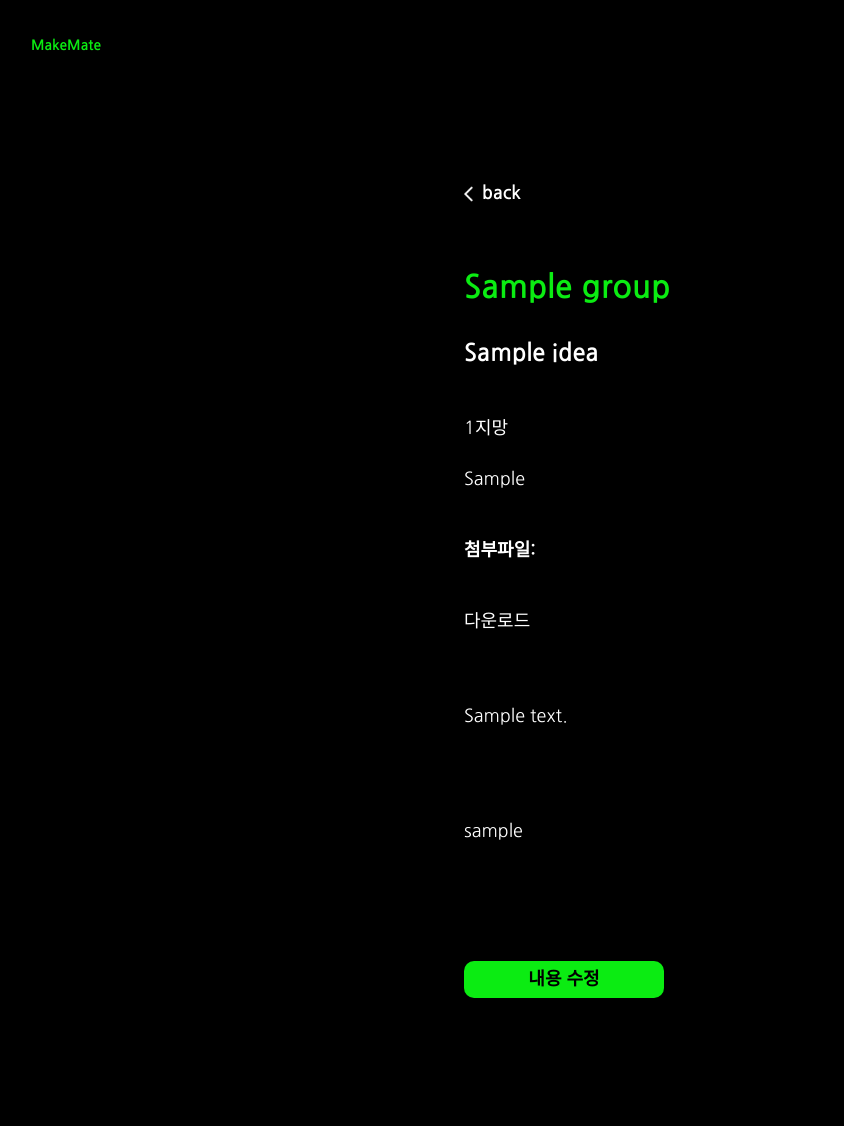
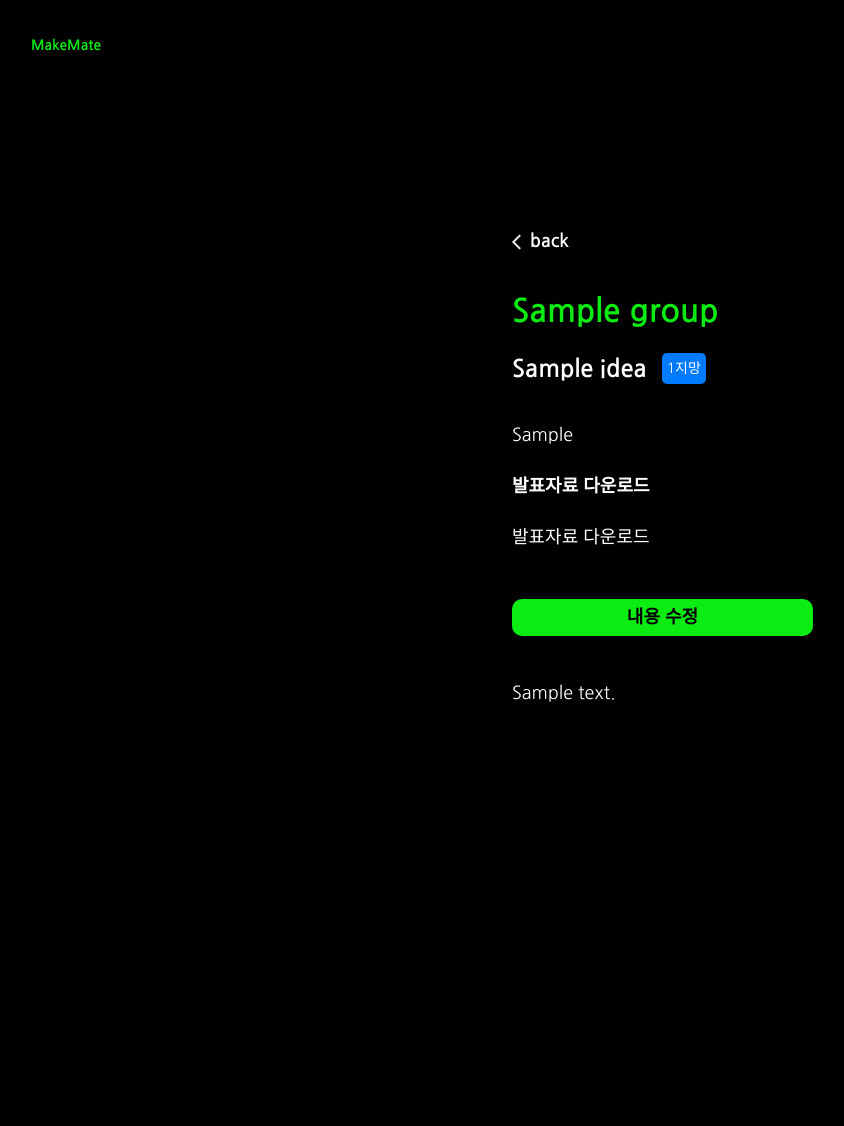
Before and after one commit to Pirogramming-20/MakeMate, a Django app: page /group/1/idea_detail/1/ in a window 1280 px wide. Shown: the whole page, without its empty margins (1-845 px from the left). After the commit the page ends 702 px from the top, so only its background shows below. Run offline with Django 4.2, Linux system fonts and the light colour scheme; a user stored in the database is signed in; tables that the repository leaves empty hold one stand-in row (values such as "Sample post").

```diff
--- a/static/css/group/idea_detail.css
+++ b/static/css/group/idea_detail.css
@@ -1,30 +1,53 @@
-body{
+body {
   background-color: black;
   width: 100%;
 }
 
-
-.idea_detail_btns{
+.idea_detail_btns {
   margin: var(--padding6) 0;
   display: flex;
   gap: 5px;
 }
 
-.idea_create_btns > .primary_button{
+.idea_create_btns > .primary_button {
   border-radius: 1rem;
   width: 19rem;
 }
 
-.group_detail_title{
+.group_detail_title {
   color: var(--color_main);
   line-height: var(--font_xlarge);
   font-size: var(--font_xlarge);
   font-weight: bold;
 }
 
-.idea_detail_title{
+.idea_detail_title {
   color: var(--color_main);
   line-height: var(--font_xlarge);
   font-size: var(--font_xlarge);
   font-weight: bold;
 }
+
+.title_with_badge {
+  display: flex;
+  flex-direction: row;
+  align-items: center;
+  gap: 5px;
+  margin-bottom: var(--padding3);
+}
+
+.badge_idea_detail {
+  padding: 5px;
+  border-radius: var(--badge_border_radius);
+  font-size: var(--font_small);
+  background-color: var(--color_blue_highlight);
+  color: white;
+  margin: 10px;
+}
+
+
+.idea_detail_modify_btns{
+    margin-bottom: var(--padding3);
+
+
+}
--- a/templates/group/group_idea_create.html
+++ b/templates/group/group_idea_create.html
@@ -7,7 +7,7 @@
       <a href="{% url 'group:group_detail' group_id=group.id %}" class="home_btn">Home</a>
       <div class="inner_title">
         <h3 class="title_content">아이디어 추가하기</h3>
-        <p class="inner_title">{{ group.title }}</p>
+        <p class="subtitle_content">{{ group.title }}</p>
       </div>
     </div>
 
--- a/templates/group/group_idea_detail.html
+++ b/templates/group/group_idea_detail.html
@@ -1,59 +1,53 @@
-{% extends "base.html" %} {% load static %} {% block content %}
-<!-- 가장최근 -->
+{% extends "base.html" %}
+{% load static %}
+{% block content %}
 <section class="container">
-  <div class="wrap_title">
-    <a href="{% url 'group:group_detail' group_id=group.id %}" class="back_btn">back</a>
+  <div class="preresult_admin_container">
+    <div class="wrap_title">
+      <a href="{% url 'group:group_detail' group_id=group.id %}" class="back_btn">back</a>
+      <div class="inner_title">
+        <h3 class="title_content">{{ group.title }}</h3>
+        <div class="title_with_badge">
+          <div class="subtitle_content">{{ idea.title }}</div>
+          {% if ideas_votes %}
+            {% if idea.id == ideas_votes.idea_vote1_id %}
+              <span class="badge_idea_detail">1지망</span>
+            {% elif idea.id == ideas_votes.idea_vote2_id %}
+              <span class="badge_idea_detail">2지망</span>
+            {% elif idea.id == ideas_votes.idea_vote3_id %}
+              <span class="badge_idea_detail">3지망</span>
+            {% endif %}
+          {% endif %}
+        </div>
+      </div>
+    </div>
+
+    <div class="wrap_form">
+
+        <div>{{ idea.intro }}</div>
+        {% if idea.file %}
+          <div><strong>발표자료 다운로드</strong></div>
+          <form action="{% url 'group:idea_download' group_id=group.id idea_id=idea.id %}">
+            {% csrf_token %}
+            <button>발표자료 다운로드</button>
+          </form>
+        {% endif %}
+
+        {% if idea.author == request.user %}
+        <div class="idea_detail_modify_btns">
+          <a href="{% url 'group:idea_modify' group_id=group.id idea_id=idea.id %}" class="primary_button_fill">내용 수정</a>
+        </div>
+        {% endif %}
+
+        <div>{{ idea.content|linebreaks }}</div>
+
+    </div>
+
+
 
   </div>
 
-  <div class="wrap_form">
-    <!-- <div class="inner_form"> -->
-      <h3 class="title_content">{{ group.title }}</h3>
-      <p class="subtitle_content">{{ idea.title }}</p>
-      {% if ideas_votes %}
-        {% if idea.id == ideas_votes.idea_vote1_id %}
-          <span>1지망</span>
-          {% elif idea.id == ideas_votes.idea_vote2_id %}
-          <span>2지망</span>
-          {% elif idea.id == ideas_votes.idea_vote3_id %}
-          <span>3지망</span>
-        {% endif %}
-      {% endif %}
-      <p>{{ idea.intro }}</p>
-      {% if idea.file %}
-        <p><strong>첨부파일:</strong></p>
-        <form action="{% url 'group:idea_download' group_id=group.id idea_id=idea.id %}">
-          {% csrf_token %}
-          <button>다운로드</button>
-        </form>
-      {% endif %}
 
-      <p>{{ idea.content|linebreaks }}</p>
-      <p>{{ idea.author.username }}</p>
-
-      <!-- 기타 아이디어에 대한 상세 정보 -->
-      {% if idea.author == request.user %}
-
-
-    <!-- </div> -->
-
-  </div>
-
-  <!-- 내가 작성한 아이디어인 경우에만 수정 버튼 표시 -->
-  <div class="idea_detail_btns">
-    <a href="{% url 'group:idea_modify' group_id=group.id idea_id=idea.id %}" class="primary_button">내용 수정</a>
-  </div>
-  {% endif %}
 </section>
 
-<!-- 내 아이디어 삭제
-{% if request.user == idea.author %}
-    <a href="{% url 'group:idea_modify' group_id=group.id idea_id=idea.id %}" class="btn">수정하기</a>
-    <form action="{% url 'group:idea_delete' group_id=group.id idea_id=idea.id %}" method="post" style="display:inline;">
-        {% csrf_token %}
-        <input type="hidden" name="action" value="delete">
-        <button type="submit" class="btn btn-danger">삭제하기</button>
-    </form>
-{% endif %} -->
-
 {% endblock %}
--- a/templates/group/group_idea_modify.html
+++ b/templates/group/group_idea_modify.html
@@ -8,7 +8,7 @@
       <div class="inner_title">
         <h3 class="title_content">아이디어 수정하기</h3>
 
-        <p class="inner_title">{{ group.title }}</p>
+        <p class="subtitle_content">{{ group.title }}</p>
       </div>
     </div>
 
```
Lines whose indentation alone changed are shown as unchanged.
